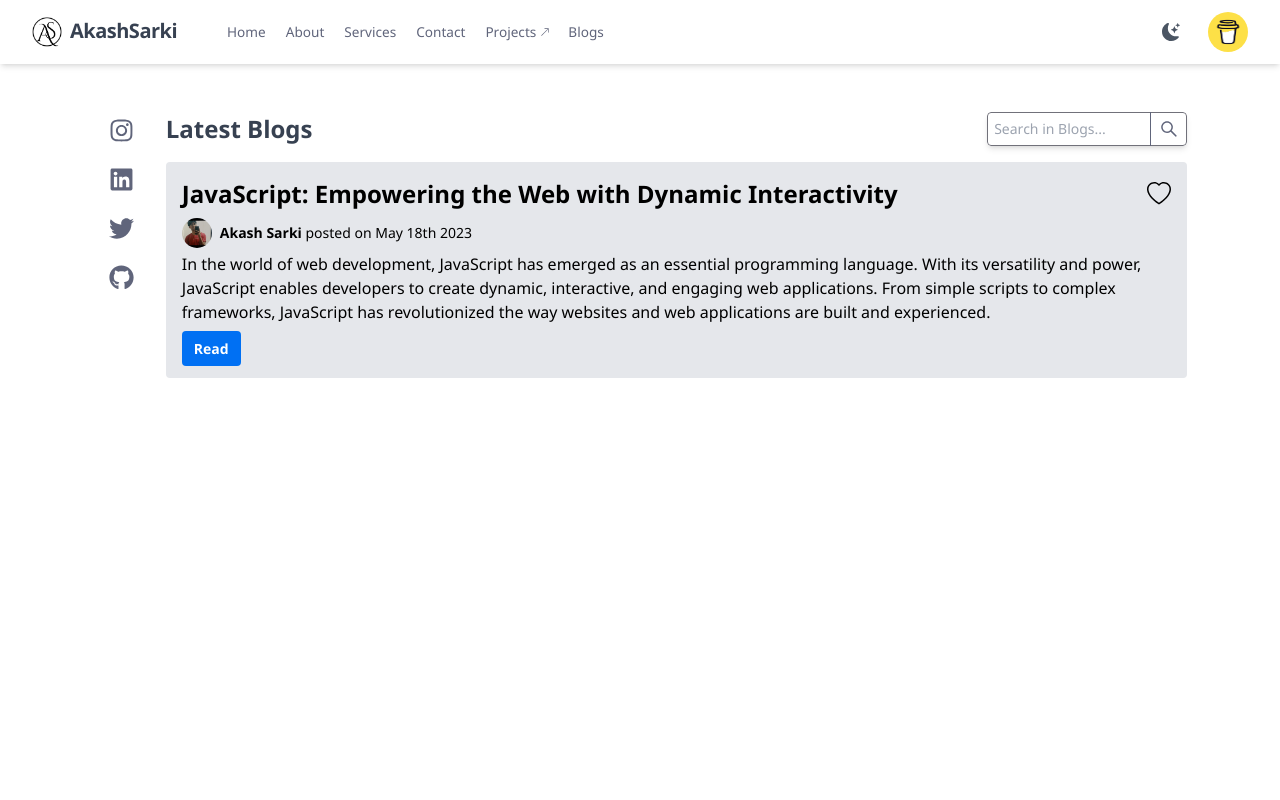
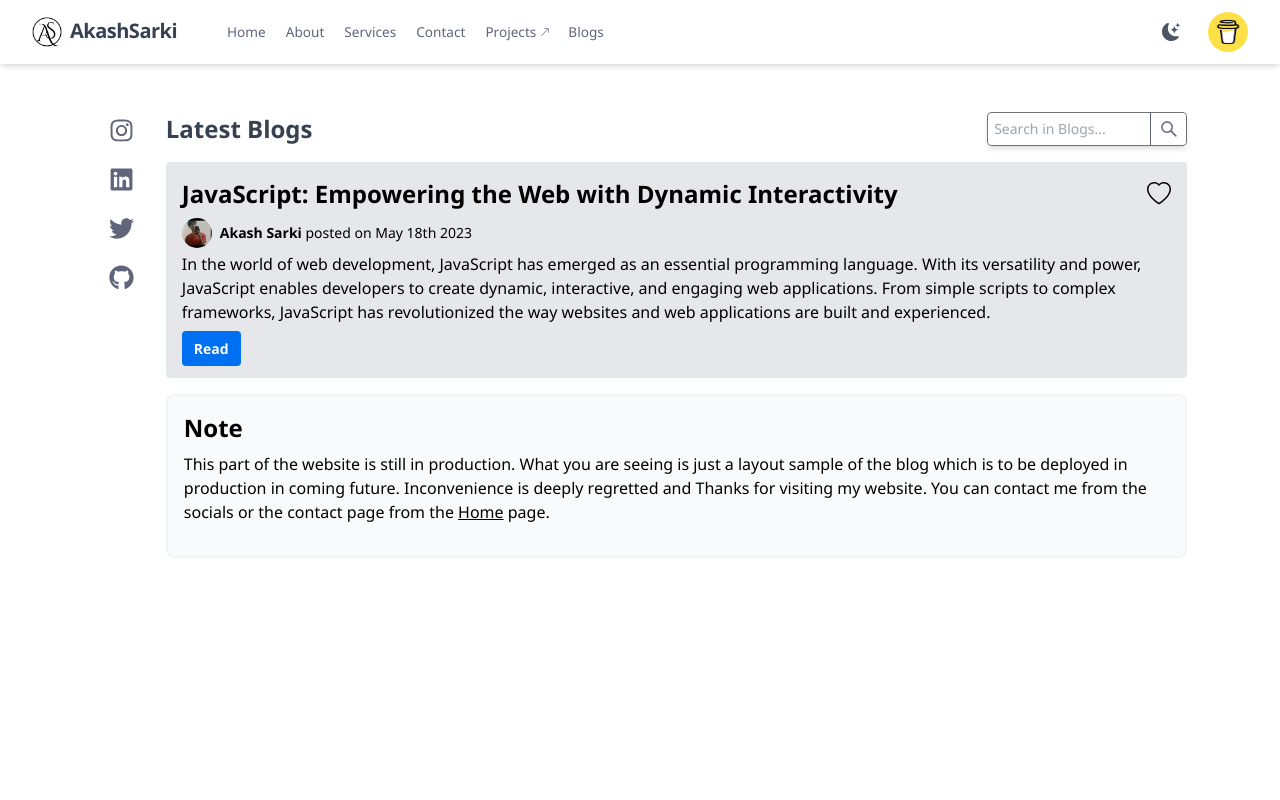
Before and after one commit to ashdephoenix123/developer-portfolio, a Next.js app: page /blogs in a window 1280 px wide. Shown: the top 800 px of the page. Built offline with nearby package versions, Linux system fonts and the light colour scheme.

Commit message:
added a note for development

```diff
--- a/app/blogs/page.js
+++ b/app/blogs/page.js
@@ -1,6 +1,7 @@
 import React from 'react'
 import { AiOutlineSearch } from 'react-icons/ai'
 import BlogCard from '../component/BlogCard'
+import Link from 'next/link'
 
 const page = () => {
     return (
@@ -20,6 +21,10 @@ const page = () => {
                         <BlogCard />
 
                     </div>
+                    <div className='w-full border-2 bg-gray-50 border-gray-100 text-black rounded-lg p-4 self-start max-[880px]:ml-0 max-[880px]:mt-4 max-[880px]:w-full dark:bg-gray-600 dark:border-gray-600 dark:text-zinc-300'>
+                        <h2 className='font-semibold head3 dark:text-neutral-300 mb-2'>Note</h2>
+                        <p className='mb-4 fontsm min-[1200px]:text-base'>This part of the website is still in production. What you are seeing is just a layout sample of the blog which is to be deployed in production in coming future. Inconvenience is deeply regretted and Thanks for visiting my website. You can contact me from the socials or the contact page from the <Link href={'/'} className='underline'>Home</Link> page.</p>
+                    </div>
                 </div>
             </div>
         </>
```
